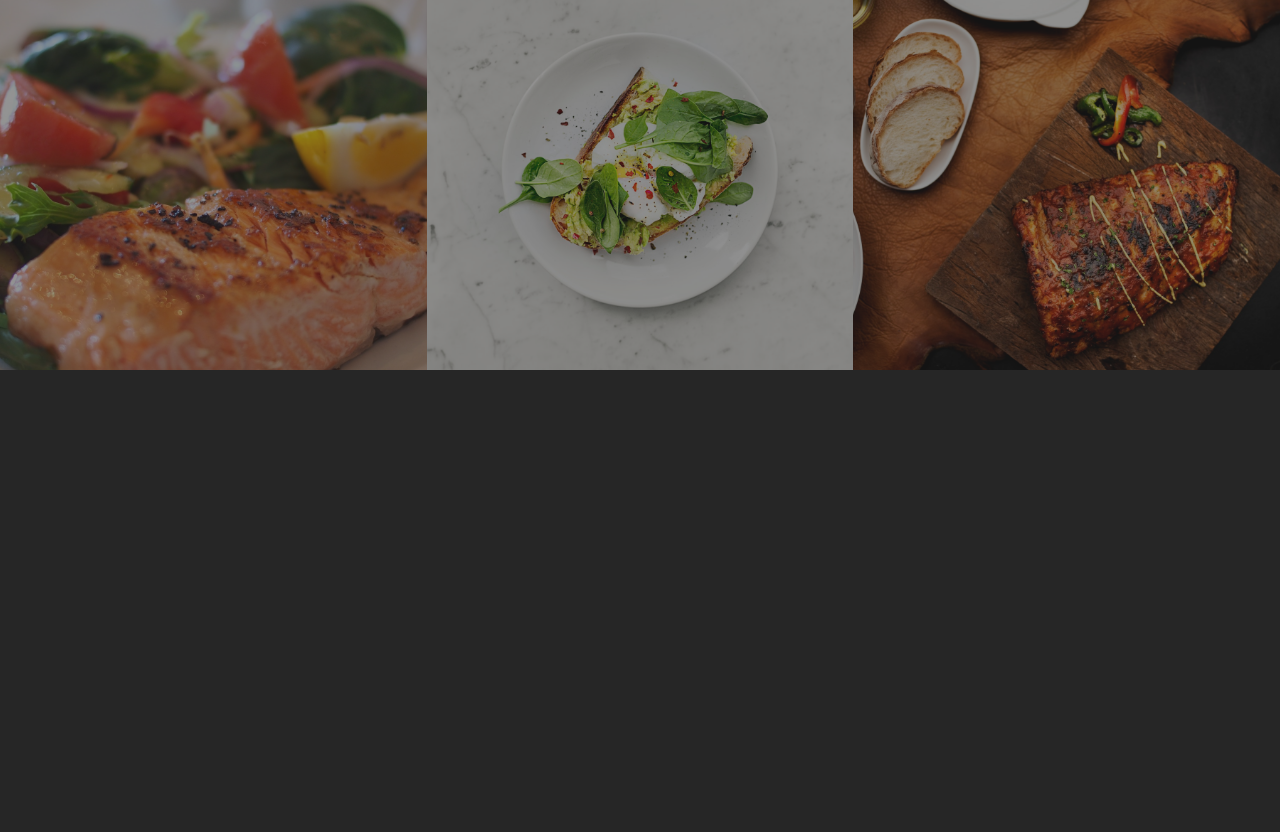
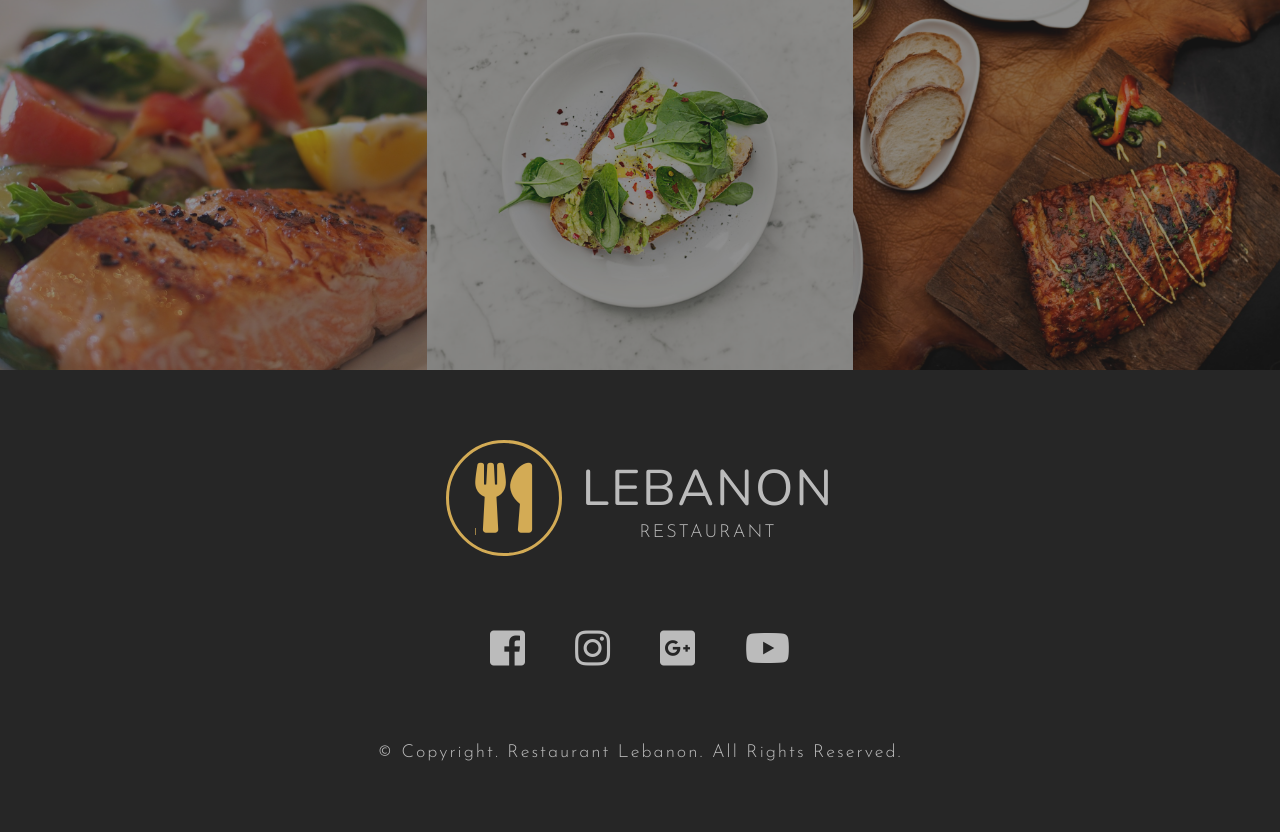
Before and after one commit to kerekmarci/lebanon-restaurant, a website: page index.html in a window 1280 px wide. Shown: the part 1918-2750 px from the top of the page. Before the commit the page ends 2288 px from the top, so only its background shows below. Drawn offline with nearby package versions, Linux system fonts and the light colour scheme.

Commit message:
Footer added and styled

```diff
--- a/index.html
+++ b/index.html
@@ -108,5 +108,49 @@
         </div>
     </section>
     <!-- END GALLERY -->
+
+    <!-- FOOTER -->
+    <footer class="footer">
+        <div class="footer-header">
+            <a href="" class="logo">
+                <i class="fas fa-utensils"></i>
+            </a>
+            <div>
+                <h1 class="main-name">Lebanon</h1>
+                <p class="sub-name">Restaurant</p>
+            </div>
+        </div>
+        <div class="footer-social-media">
+            <ul class="social-media">
+                <li class="social-media-item">
+                    <a href="" class="social-media-link">
+                        <i class="fab fa-facebook-square"></i>
+                    </a>
+                </li>
+                <li class="social-media-item">
+                    <a href="" class="social-media-link">
+                        <i class="fab fa-instagram"></i>
+                    </a>
+                </li>
+                <li class="social-media-item">
+                    <a href="" class="social-media-link">
+                        <i class="fab fa-google-plus-square"></i>
+                    </a>
+                </li>
+                <li class="social-media-item">
+                    <a href="" class="social-media-link">
+                        <i class="fab fa-youtube"></i>
+                    </a>
+                </li>
+            </ul>
+        </div>
+
+        <div class="footer-copyright">
+            <p class="footer-copyright-paragraph">
+                &copy; Copyright. Restaurant Lebanon. All Rights Reserved.
+            </p>
+        </div>
+    </footer>
+    <!-- END FOOTER -->
 </body>
 </html>
--- a/scss/_layout.scss
+++ b/scss/_layout.scss
@@ -71,3 +71,44 @@
         flex-wrap: wrap;
     }
 }
+
+.footer {
+    padding: 70px 0;
+    @include flexLayout;
+    flex-direction: column;
+
+    &-header {
+        display: flex;
+        align-items: center;
+        margin-bottom: 70px;
+    }
+
+    .social-media {
+        display: flex;
+        width: 300px;
+        justify-content: space-between;
+        margin-bottom: 70px;
+
+        &-item {
+            list-style: none;
+        }
+
+        &-link {
+            text-decoration: none;
+            font-size: 40px;
+            color: $color-secondary;
+            transition: color .4s;
+
+            &:hover {
+                color: $color-primary;
+            }
+        }
+    }
+
+    &-copyright-paragraph {
+        font-family: $font-josefineSans;
+        font-size: 18px;
+        color: $color-secondary;
+        @include textStyles(capitalize);
+    }
+}
```
Also changed, not shown: css/main.css.
